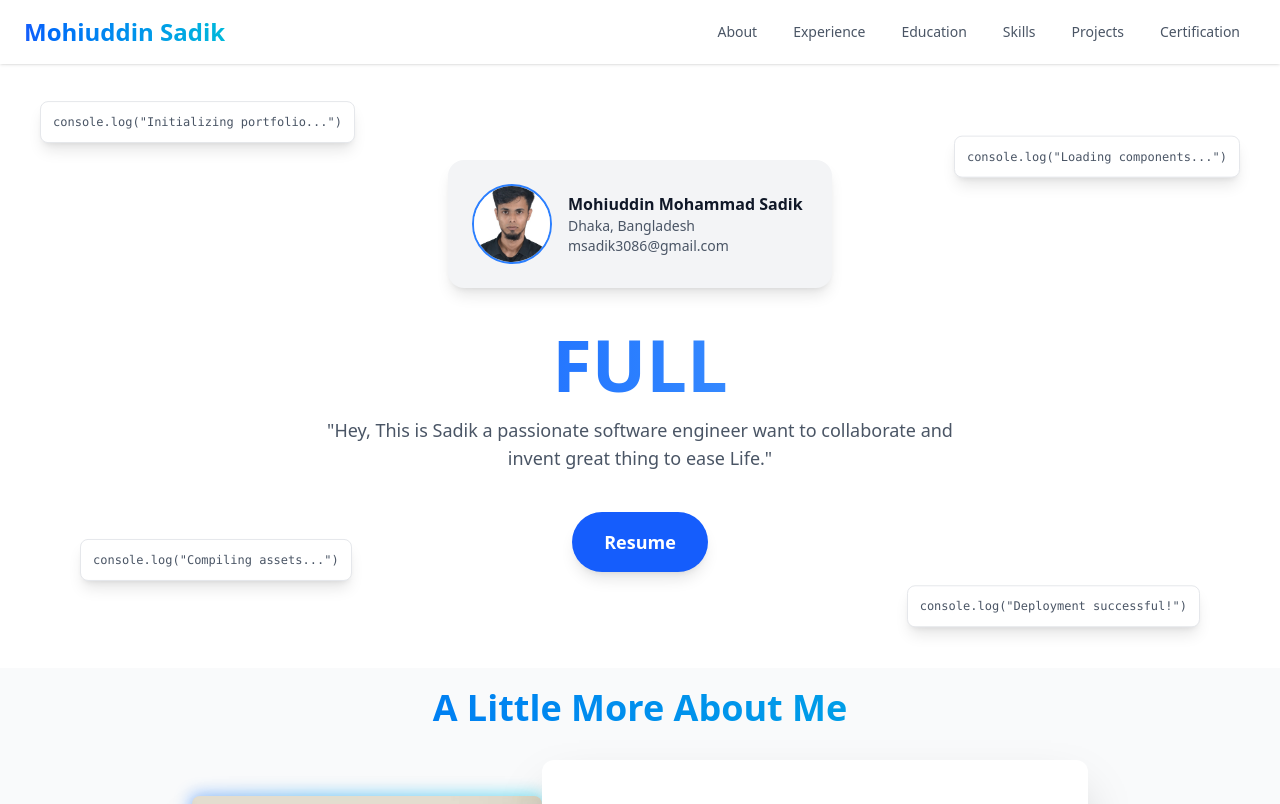
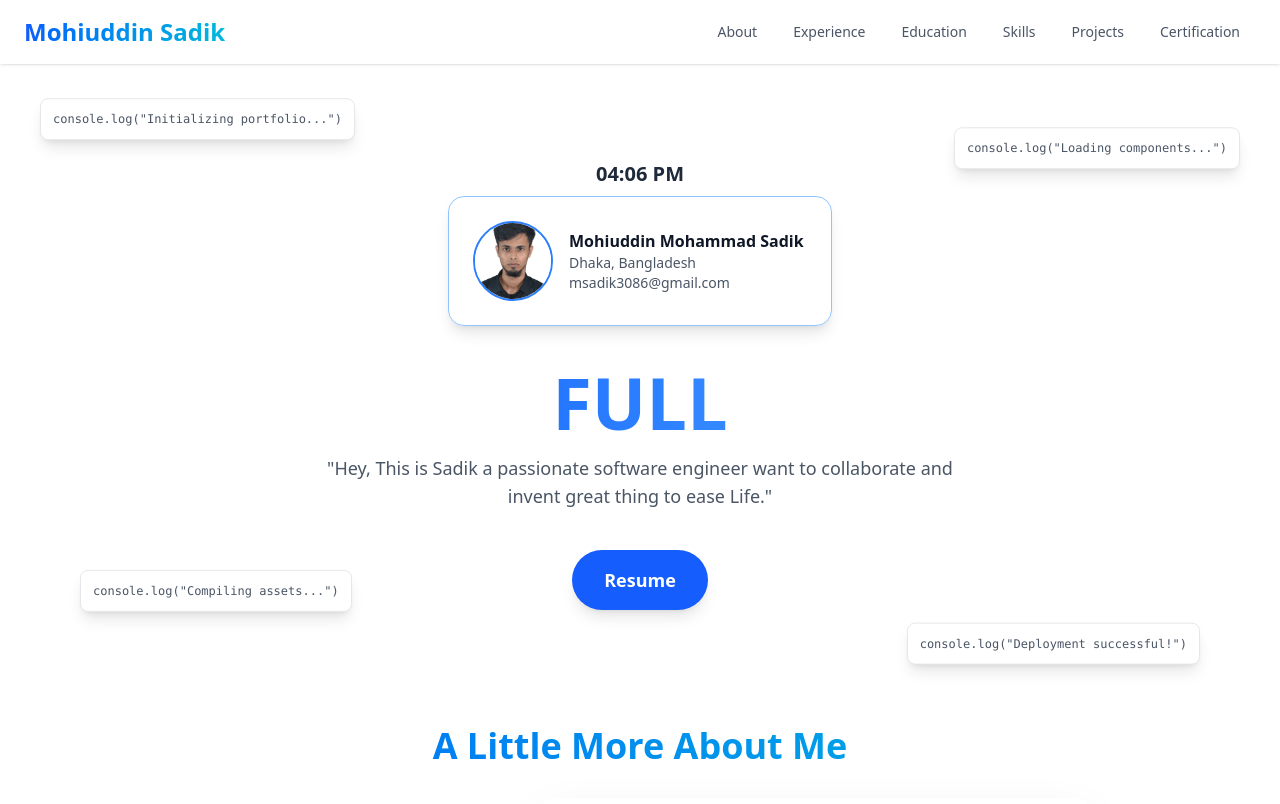
Before and after one commit to dksaddy/msadik, a Next.js app: page / in a window 1280 px wide. Shown: the top 804 px of the page. Built offline with nearby package versions, Linux system fonts and the light colour scheme.

Commit message:
added time not real-time

```diff
--- a/app/components/About.jsx
+++ b/app/components/About.jsx
@@ -3,7 +3,7 @@ import { motion } from 'framer-motion';
 
 export default function About() {
   return (
-    <section id="about" className="py-5 bg-gray-50 overflow-hidden">
+    <section id="about" className="py-5 bg-white overflow-hidden">
       <div className="container mx-auto px-6">
         <motion.div
           initial={{ opacity: 0, y: 50 }}
--- a/app/components/Hero.jsx
+++ b/app/components/Hero.jsx
@@ -11,6 +11,8 @@ export default function Hero() {
     { text: 'Deployment successful!', position: 'bottom-4 right-4 md:bottom-10 md:right-20' },
   ];
 
+  const time = new Date().toLocaleTimeString([], { hour: '2-digit', minute: '2-digit' });
+
   return (
     <section id="home" className="relative flex items-center justify-center bg-white text-gray-800 overflow-hidden py-24">
       {/* Console Log Cards */}
@@ -20,7 +22,7 @@ export default function Hero() {
           text={msg.text}
           position={msg.position}
           animation={{
-            y: [0, -10, 0],
+            y: [0, -20, 0],
             transition: {
               duration: 3 + index,
               repeat: Infinity,
@@ -38,7 +40,10 @@ export default function Hero() {
 
           transition={{ duration: 0.8, ease: 'easeOut' }}
         >
-          <div className="bg-gray-100 rounded-2xl shadow-lg p-6 max-w-sm w-full mx-auto">
+
+          <h2 className="text-lg md:text-xl font-semibold text-gray-800 mb-2">{time}</h2>
+
+          <div className="border border-blue-300 rounded-2xl shadow-lg p-6 max-w-sm w-full mx-auto">
             <div className="flex items-center space-x-4">
               <div className="w-16 h-16 md:w-20 md:h-20 rounded-full overflow-hidden flex-shrink-0 border-2 border-blue-500">
                 <img
```
